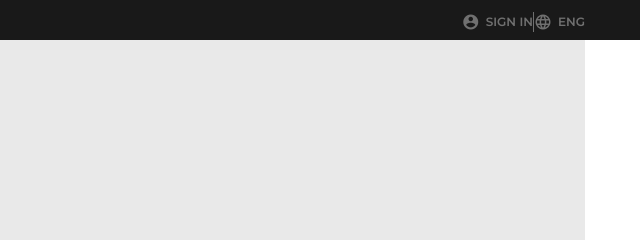
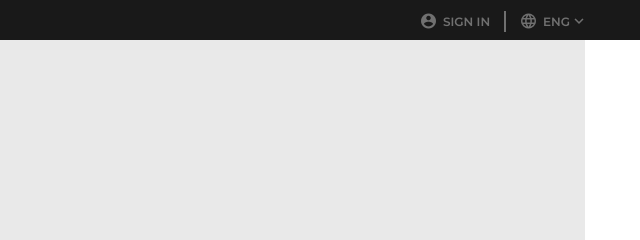
Before and after one commit to iLoveHanekawa/psd-html, a plain HTML site: page index.html in a window 1280 px wide. Shown: the top 240 px of the page, 640-1280 px from the left. Drawn offline with nearby package versions, Linux system fonts and the light colour scheme.

Commit message:
nav done

```diff
--- a/index.css
+++ b/index.css
@@ -71,24 +71,24 @@ a {
 .top-nav-right-flex {
     display: flex;
     align-items: center;
-    padding: 0.5px 0px;
 }
 
 .top-nav-right-text {
     font-family: 'Montserrat', sans-serif;
     font-size: 12px;
-    margin-left: 6px;
+    margin-left: 5.5px;
     font-weight: 600;
 }
 
 .signin {
-    border-right: 0.5px solid #707070;
-    padding: 1px 0;
+    border-right: 0.7px solid #707070;
+    padding: 1px 13.8px 1.5px 0;
 }
 
 .lang {
-    border-left: 0.5px solid #707070;
-    padding: 1px 0;
+    border-left: 0.7px solid #707070;
+    padding: 1px 0px 1.5px 13.5px;
+    margin-right: -3px;
 }
 
 /* TOP NAVIGATION BAR */
--- a/index.html
+++ b/index.html
@@ -12,8 +12,6 @@
         <link rel="preconnect" href="https://fonts.googleapis.com">
         <link rel="preconnect" href="https://fonts.gstatic.com" crossorigin>
         <link href="https://fonts.googleapis.com/css2?family=Montserrat:ital,wght@0,100;0,200;0,300;0,400;0,500;0,600;0,700;0,900;1,100;1,200;1,400;1,500;1,600;1,700;1,800;1,900&display=swap" rel="stylesheet">
-
-
     </head>
     <body>
         <body>
@@ -36,9 +34,10 @@
                                 <span class="material-icons custom-font">account_circle</span>
                                 <span class="top-nav-right-text">SIGN IN</span>
                             </a>
-                            <a href="#" class="top-nav-icon top-nav-right-flex">
+                            <a href="#" class="top-nav-icon top-nav-right-flex lang">
                                 <span class="material-icons-outlined custom-font">language</span>
                                 <span class="top-nav-right-text">ENG</span>
+                                <span class="material-icons custom-font">expand_more</span>
                             </a>
                         </div>
                     </div>
```
